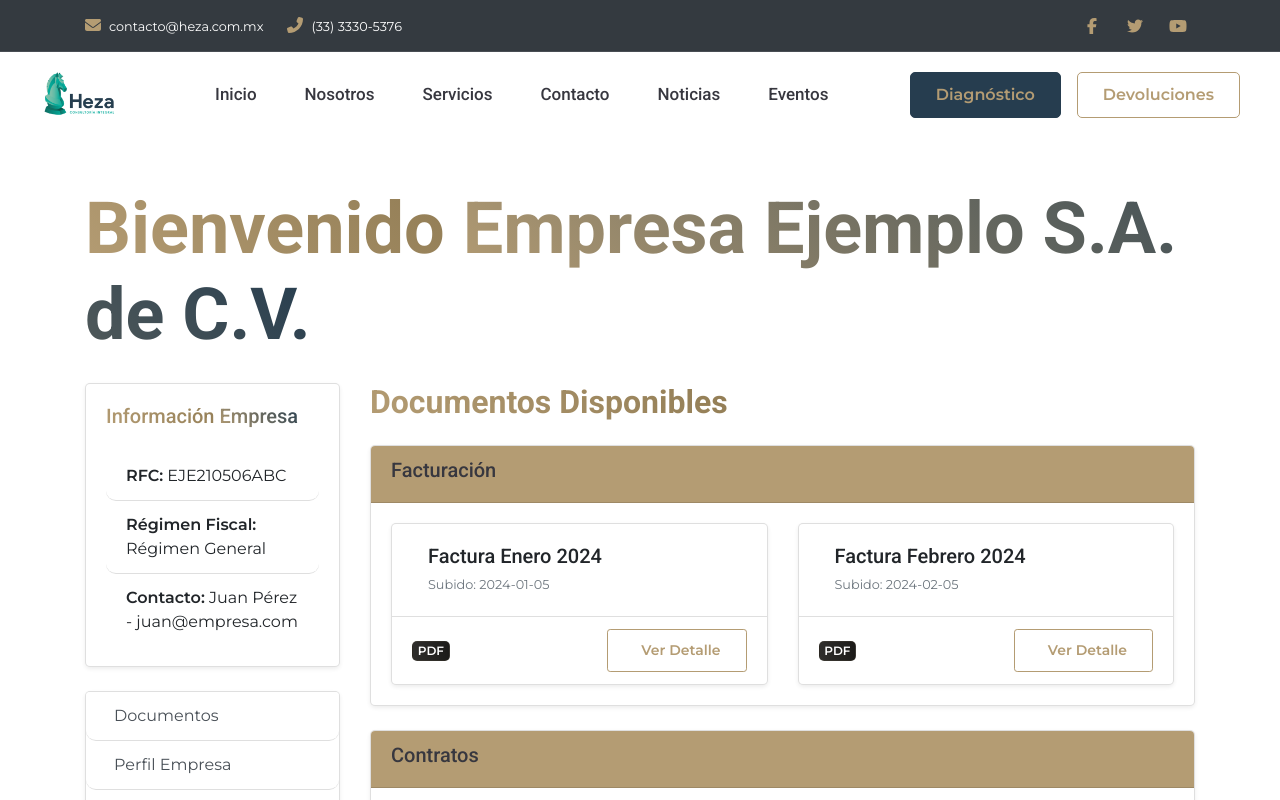
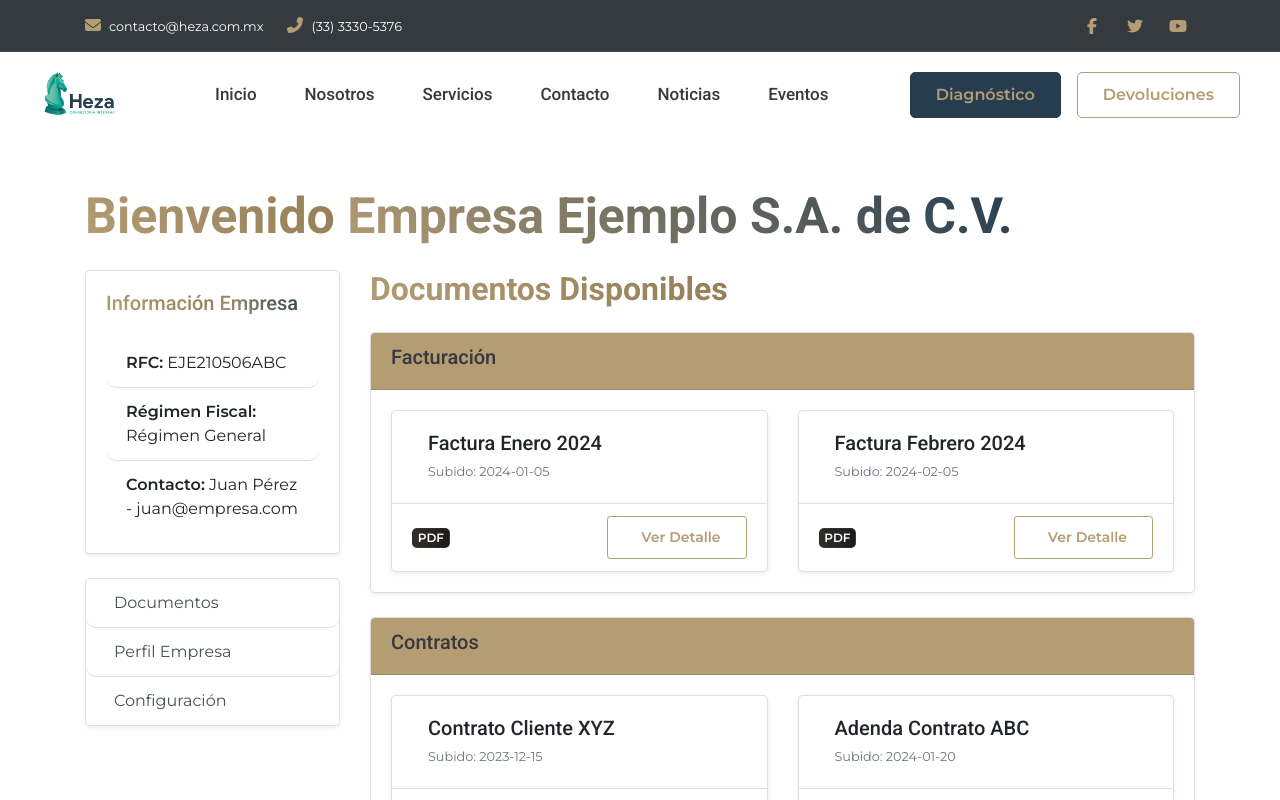
Before and after one commit to Gilbertmax/Web_Heza, a React (Create React App) app in the folder frontend/: page /clientes/dashboard/documentos in a window 1280 px wide. Shown: the top 800 px of the page. Built offline with nearby package versions, Linux system fonts and the light colour scheme.

Commit message:
update clientes
titulos

```diff
--- a/frontend/src/pages/adminClientes/Cliente.jsx
+++ b/frontend/src/pages/adminClientes/Cliente.jsx
@@ -12,7 +12,7 @@ const Cliente = () => {
 
   return (
     <div className="container py-5">
-      <h1 className="display-3 text-dark mb-4">
+      <h1 className="display-2 text-dark mb-4">
               <span className="text-gradient-primary">Bienvenido</span>
               <span className="text-gradient-secondary"> {empresaInfo.nombre}</span>
       </h1>
```
